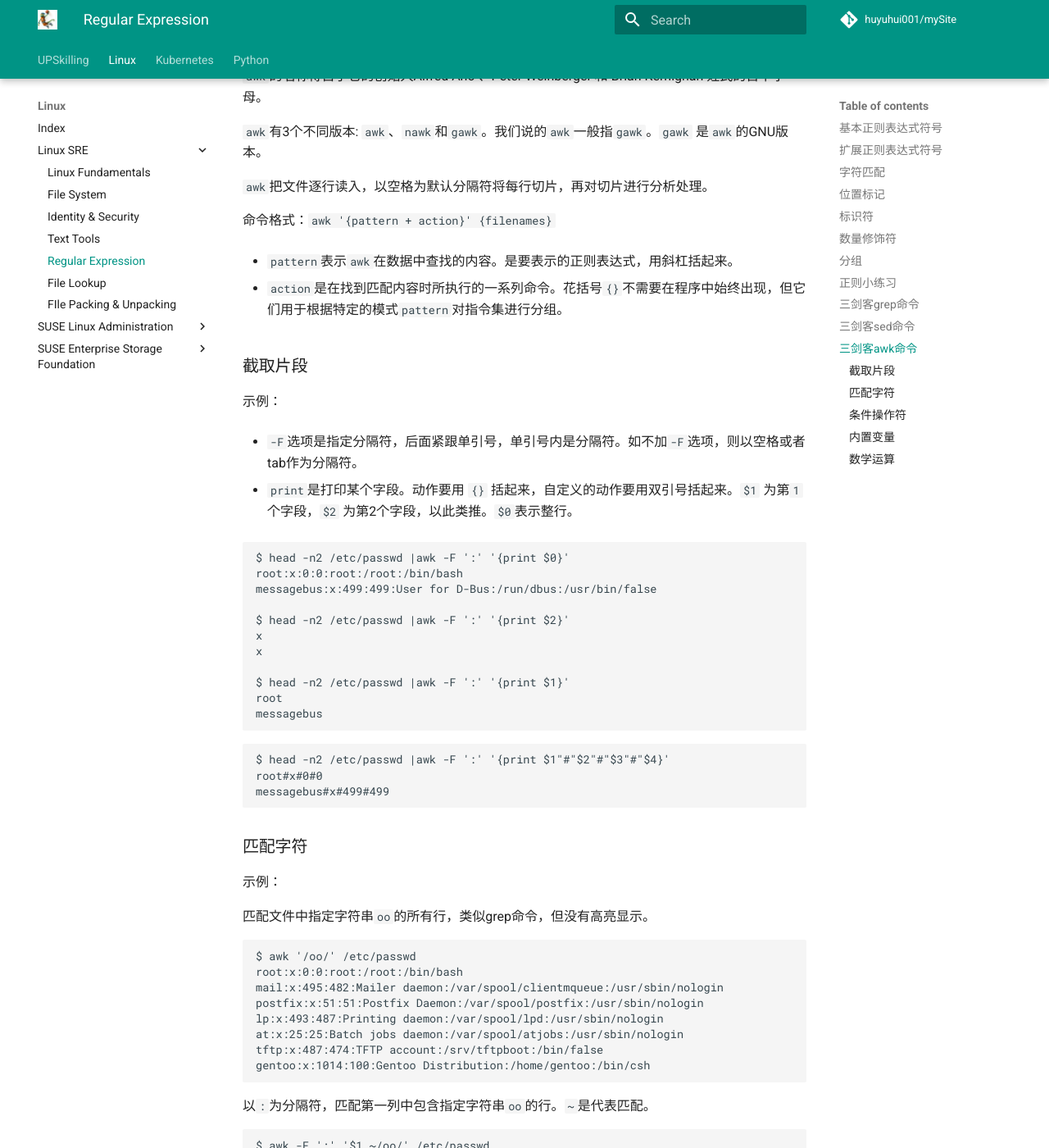
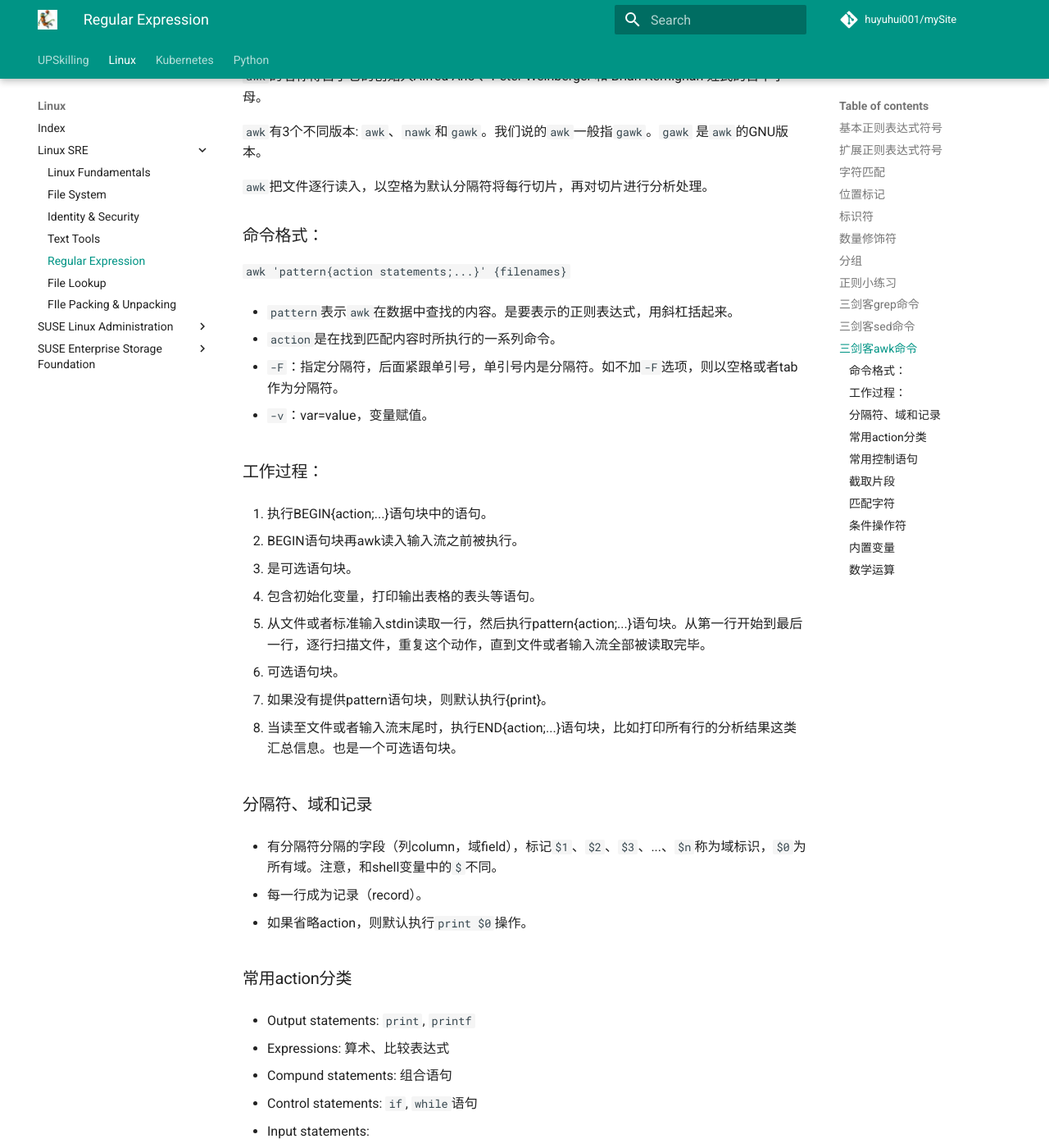
Before and after one commit to huyuhui001/mySite, an MkDocs documentation site: the page built from docs/linux/SRE/05-RegExpress.md, in a window 1280 px wide and 1400 px high, scrolled down 31096 px. Shown: the whole window at 82% size. Built offline with MkDocs 1.6.1 and Material for MkDocs 9.7.7, drawn with Linux system fonts in a browser that asks for light colours; comment, search, counter and statistics services are not loaded; some of the changed text lies outside the part shown.

Commit message:
Documentation

````diff
--- a/docs/linux/SRE/05-RegExpress.md
+++ b/docs/linux/SRE/05-RegExpress.md
@@ -1594,19 +1594,95 @@ $ seq 10 | sed -n '1!G;h;$p'
 
 `awk`把文件逐行读入，以空格为默认分隔符将每行切片，再对切片进行分析处理。
 
-命令格式：`awk '{pattern + action}' {filenames}`
+
+
+### 命令格式：
+
+`awk 'pattern{action statements;...}' {filenames}`
 
 - `pattern`表示`awk`在数据中查找的内容。是要表示的正则表达式，用斜杠括起来。
 
-- `action`是在找到匹配内容时所执行的一系列命令。花括号`{}`不需要在程序中始终出现，但它们用于根据特定的模式`pattern`对指令集进行分组。
+- `action`是在找到匹配内容时所执行的一系列命令。
+
+- `-F`：指定分隔符，后面紧跟单引号，单引号内是分隔符。如不加`-F`选项，则以空格或者tab作为分隔符。
+
+- `-v`：var=value，变量赋值。
+
+
+
+### 工作过程：
+
+1. 执行BEGIN{action;...}语句块中的语句。
+
+   1. BEGIN语句块再awk读入输入流之前被执行。
+
+   2. 是可选语句块。
+
+   3. 包含初始化变量，打印输出表格的表头等语句。
+
+2. 从文件或者标准输入stdin读取一行，然后执行pattern{action;...}语句块。从第一行开始到最后一行，逐行扫描文件，重复这个动作，直到文件或者输入流全部被读取完毕。
+
+   1. 可选语句块。
+
+   2. 如果没有提供pattern语句块，则默认执行{print}。
+
+3. 当读至文件或者输入流末尾时，执行END{action;...}语句块，比如打印所有行的分析结果这类汇总信息。也是一个可选语句块。
+
+
+
+### 分隔符、域和记录
+
+- 有分隔符分隔的字段（列column，域field），标记`$1`、`$2`、`$3`、...、`$n`称为域标识，`$0`为所有域。注意，和shell变量中的`$`不同。
+
+- 每一行成为记录（record）。
+
+- 如果省略action，则默认执行`print $0`操作。
+
+
+
+### 常用action分类
+
+- Output statements: `print`, `printf`
+
+- Expressions: 算术、比较表达式
+
+- Compund statements: 组合语句
+
+- Control statements: `if`, `while`语句
+
+- Input statements:
+
+
+
+### 常用控制语句
+
+- {statements;...} 组合语句
+
+- if(condition){statements;...}
+
+- if(condition){statements;...} else(statements;...)
+
+- while(condition){statements;...}
+
+- do(statements;...) while{condition}
+
+- for(expr1;expr2;expr3) {statements;...}
+
+- break
+
+- continue
+
+- exit
+
+
+
+
+
+
 
 ### 截取片段
 
 示例：
-
-- `-F`选项是指定分隔符，后面紧跟单引号，单引号内是分隔符。如不加`-F`选项，则以空格或者tab作为分隔符。
-
-- `print`是打印某个字段。动作要用 `{}` 括起来，自定义的动作要用双引号括起来。`$1` 为第`1`个字段，`$2` 为第2个字段，以此类推。`$0`表示整行。
 
 ```
 $ head -n2 /etc/passwd |awk -F ':' '{print $0}'
````
